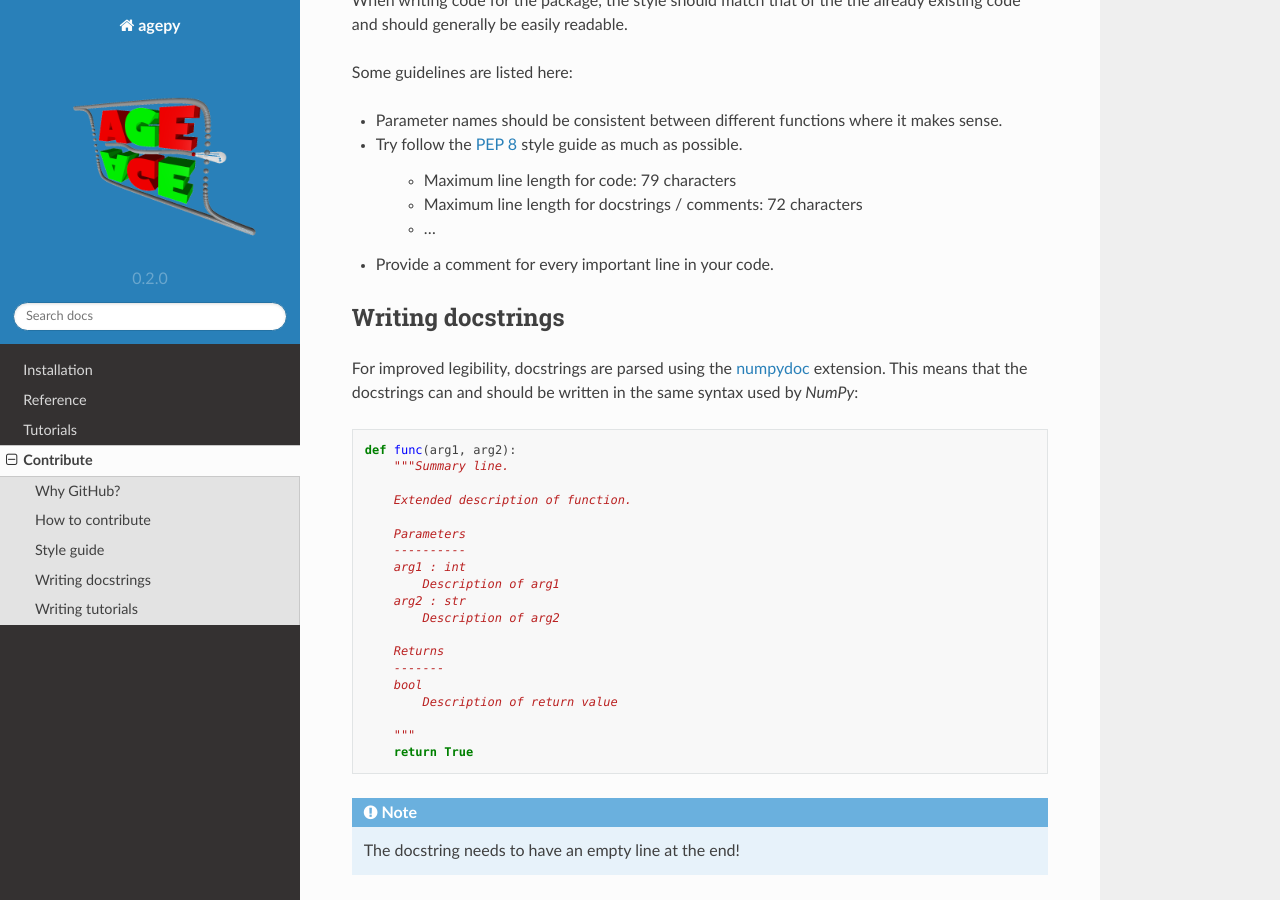
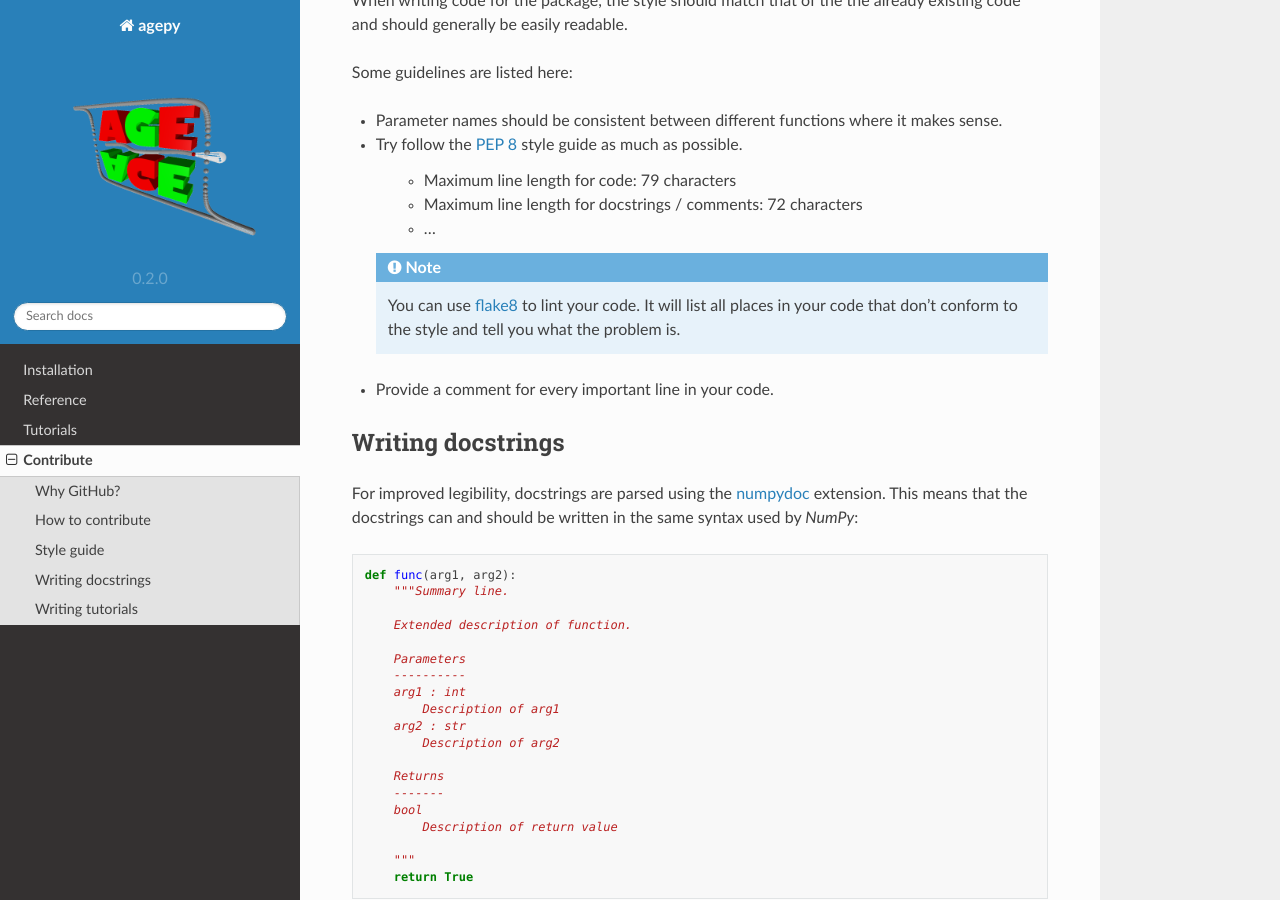
Before and after one commit to exp4-age/agepy, a Sphinx documentation site: the page built from docs/contribute.rst, in a window 1280 px wide and 900 px high, scrolled down 4621 px. Built offline with Sphinx 7.4.7 and the Read the Docs theme 2.0.0, drawn with Linux system fonts in a browser that asks for light colours.

Commit message:
Updated documentation

```diff
--- a/docs/contribute.rst
+++ b/docs/contribute.rst
@@ -183,6 +183,12 @@ Some guidelines are listed here:
     * Maximum line length for docstrings / comments: 72 characters
     * ...
 
+  .. note::
+
+    You can use `flake8`_ to lint your code. It will list all places in
+    your code that don't conform to the style and tell you what the
+    problem is.
+
 * Provide a comment for every important line in your code.
 
 
@@ -267,4 +273,5 @@ the ``docs/_notebooks/`` directory.
 .. _Syncing a fork: https://docs.github.com/en/pull-requests/collaborating-with-pull-requests/working-with-forks/syncing-a-fork#syncing-a-fork-branch-from-the-command-line
 .. _numpydoc: https://numpydoc.readthedocs.io/en/latest/format.html
 .. _PEP 8: https://peps.python.org/pep-0008/
+.. _flake8: https://flake8.pycqa.org/en/latest/index.html#quickstart
 .. _Jupyter Notebook: https://jupyter-notebook.readthedocs.io/en/latest/
```
